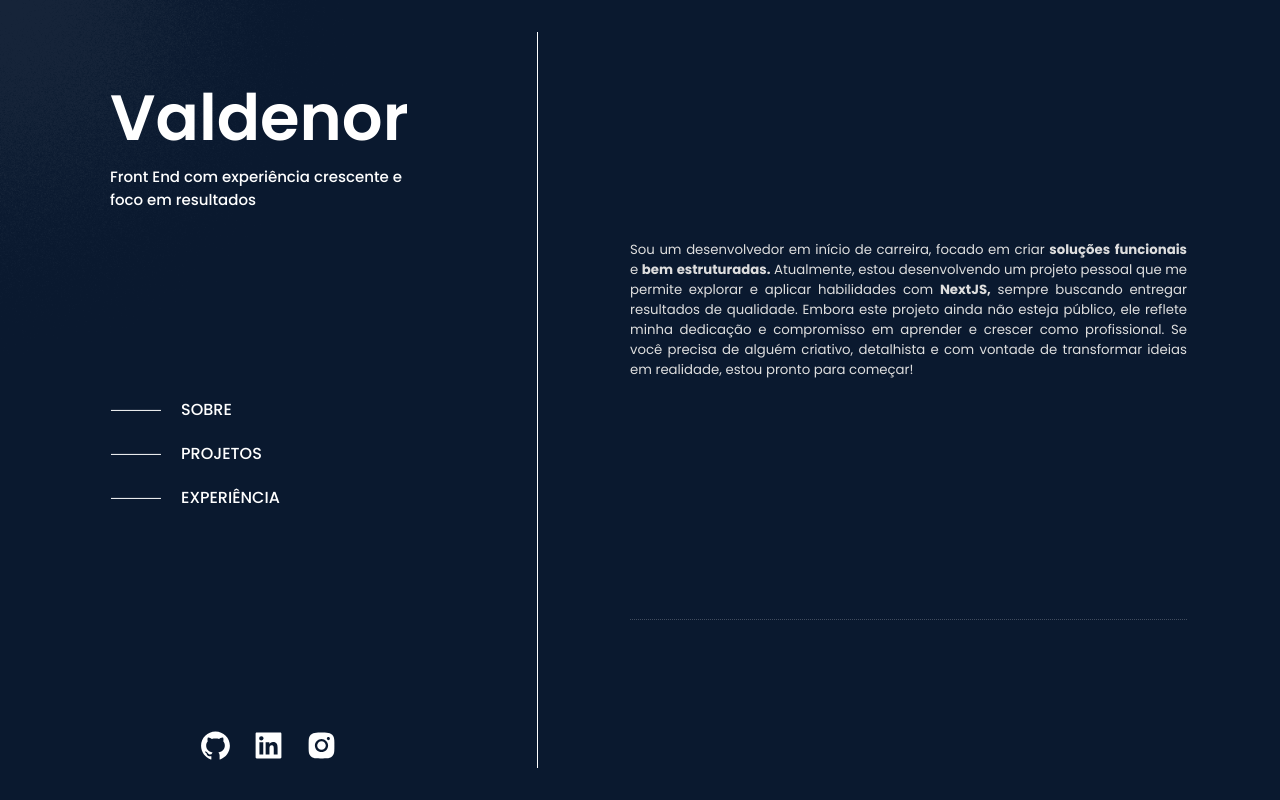
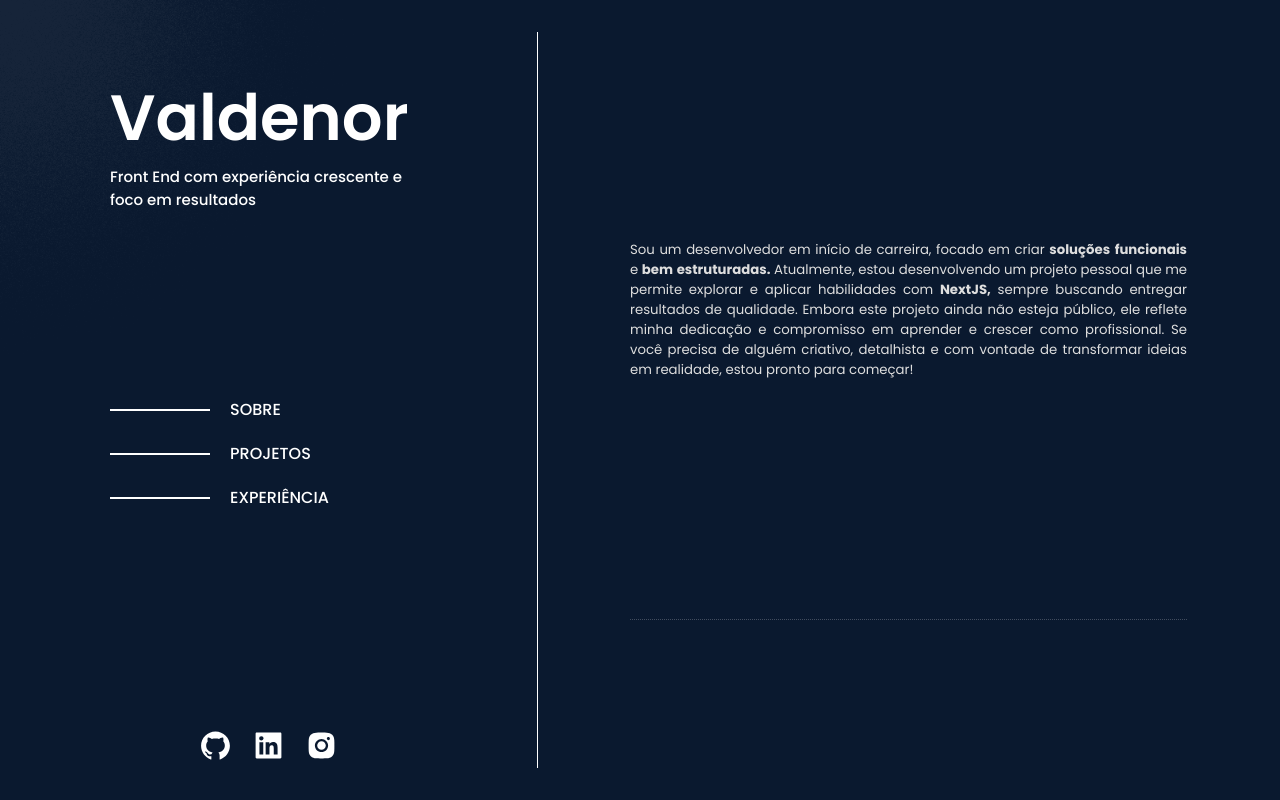
Before and after one commit to srnerdoso/meu-portifolio, a Next.js app: page / in a window 1280 px wide. Shown: the top 800 px of the page. Built offline with nearby package versions, Linux system fonts and the light colour scheme.

Commit message:
Feat Home
- Now lines are updates dynamically.

```diff
--- a/src/app/_components/Ul.tsx
+++ b/src/app/_components/Ul.tsx
@@ -3,9 +3,10 @@ import ElementProps from "./interfaces/ElementsProps";
 
 interface UlProps extends ElementProps {
   ulRef?: React.RefObject<HTMLLIElement[]>;
+  activeIndex: number;
 }
 
-export default function Ul({ elementChildren, className, ulRef }: UlProps) {
+export default function Ul({ elementChildren, className, ulRef, activeIndex }: UlProps) {
   const liRefs = useRef<HTMLLIElement[]>([]);
 
   if (ulRef) ulRef.current = liRefs.current;
@@ -20,7 +21,7 @@ export default function Ul({ elementChildren, className, ulRef }: UlProps) {
           key={`li-${index}`}
         >
           <div className="flex gap-5">
-            <img key={`img-${index}`} src="/images/svg/line1.svg" />
+            <img key={`img-${index}`} src={`/images/svg/line${index === activeIndex ? "-strong" : 1}.svg`} />
             {li}
           </div>
         </li>
--- a/src/app/page.tsx
+++ b/src/app/page.tsx
@@ -32,7 +32,7 @@ export default function Home() {
             [String(ref.current?.id)]: entry.isIntersecting,
           }));
         },
-        { threshold: 0.9 }
+        { threshold: 0.7 }
       );
 
       if (ref.current) {
@@ -51,11 +51,19 @@ export default function Home() {
       ulRef.current[index].className = isVisible?.[key]
         ? "opacity-100 font-medium"
         : "opacity-50";
+
+      const img = ulRef.current[index].querySelector("img");
+      img?.setAttribute(
+        "src",
+        `/images/svg/line${isVisible[key] ? "-strong" : 1}.svg`
+      );
     };
 
     updateUlVisibility(0, "about");
     updateUlVisibility(1, "projects");
     updateUlVisibility(2, "experience");
+
+    console.log(Object.values(isVisible).indexOf(true));
   }, [isVisible]);
 
   return (
@@ -74,6 +82,7 @@ export default function Home() {
               elementChildren={["Sobre", "Projetos", "Experiência"]}
               className="uppercase font-medium flex flex-col gap-5"
               ulRef={ulRef}
+              activeIndex={Object.values(isVisible).findIndex((value) => value)}
             />
           </nav>
           <Anchor
```
